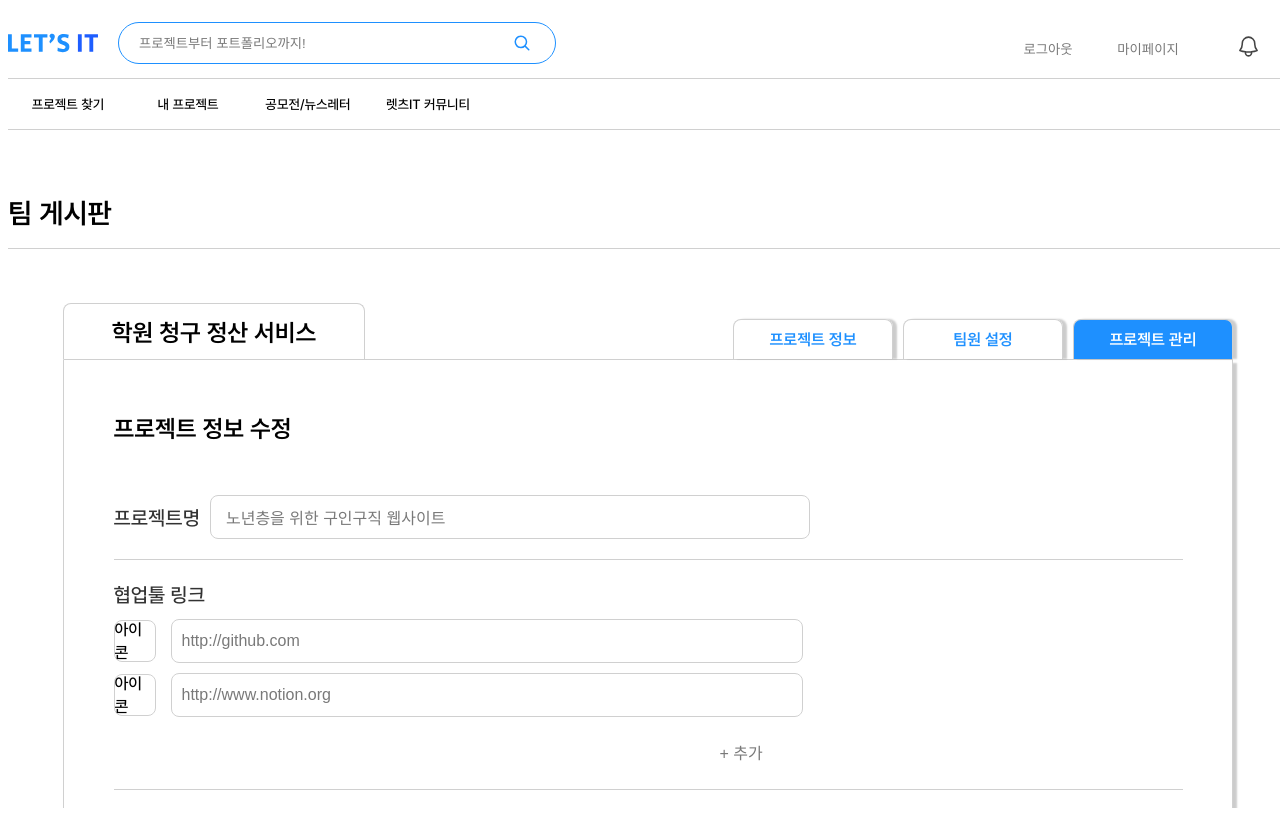
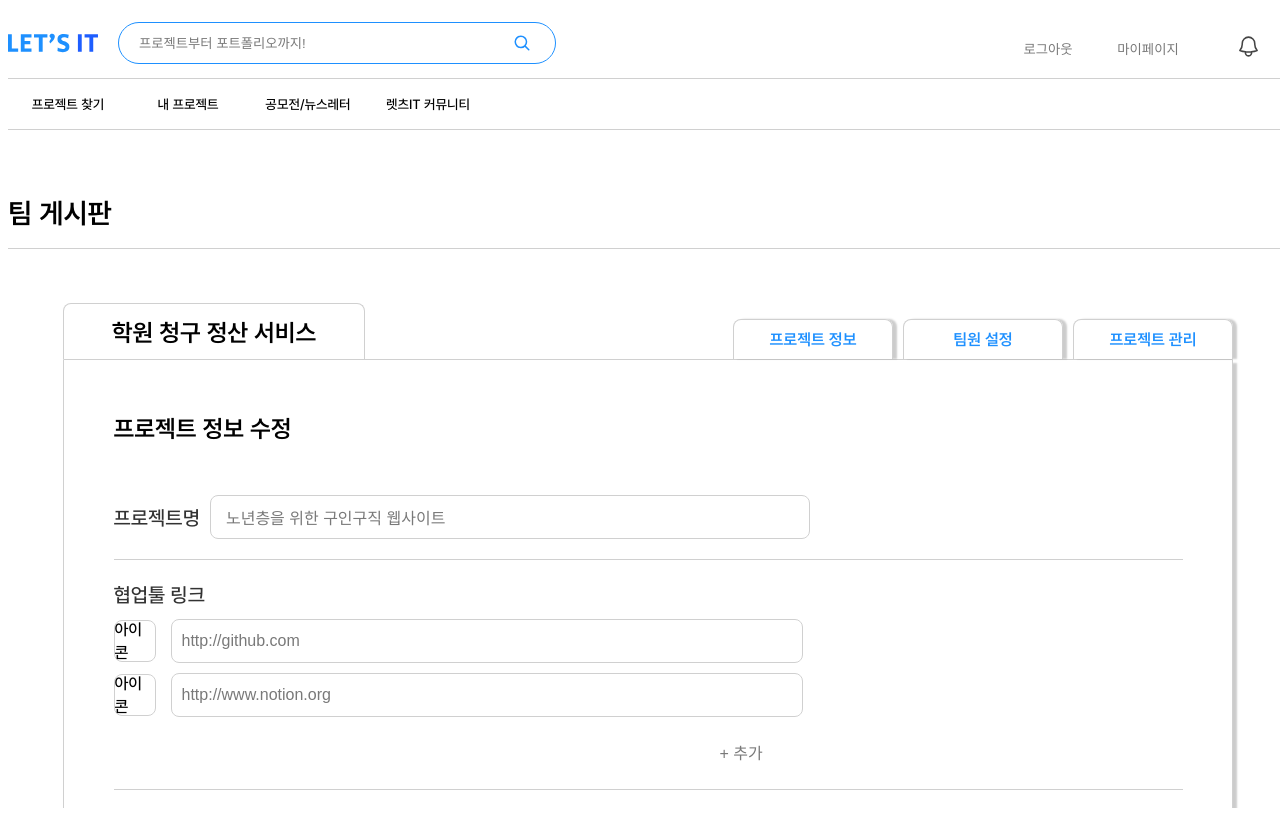
Before and after one commit to yezixx/SOLUX_LETS_IT_Frontend, a React (Vite) app: page /UpdateProj in a window 1280 px wide. Built offline with nearby package versions, Linux system fonts and the light colour scheme; the HTML template or start-up script is replaced by a standard one.

Commit message:
Feat: Link -> useNavigate 수정

```diff
--- a/src/Screen/Teamboard/Layout/Nav/TeamNav.jsx
+++ b/src/Screen/Teamboard/Layout/Nav/TeamNav.jsx
@@ -1,47 +1,54 @@
 import styles from "./TeamNav.module.css";
-import { Link, useLocation } from "react-router-dom";
+import { useLocation, useNavigate } from "react-router-dom";
 
 const TeamNav = () => {
   const location = useLocation();
   const currentUrl = location.pathname;
   console.log(currentUrl);
 
+  const nav = useNavigate();
+
+  const navigateToTeamboard = () => {
+    nav("/");
+  };
+  const navigateToMember = () => {
+    nav("/member");
+  };
+  const navigateToManage = () => {
+    nav("/manage");
+  };
+
   return (
     <div className={styles.nav}>
       <div className={styles.nav__container}>
         <div className={styles.nav__label}>학원 청구 정산 서비스</div>
         <div className={styles.nav__buttonContainer}>
-          <Link to={"/"}>
           <button
             className={`${styles.nav__button} ${
               currentUrl === "/" ? styles["nav__button--selected"] : ""
             }`}
+            onClick={navigateToTeamboard}
           >
             프로젝트 정보
           </button>
-          </Link>
-          <Link to={"/SetMember"}>
           <button
             className={`${styles.nav__button} ${
-                currentUrl === "/SetMember"
+              currentUrl === "/member" ? styles["nav__button--selected"] : ""
+            }`}
+            onClick={navigateToMember}
+          >
+            팀원 설정
+          </button>
+          <button
+            className={`${styles.nav__button} ${
+              currentUrl === "/manage" || currentUrl === "/manage/edit"
                 ? styles["nav__button--selected"]
                 : ""
             }`}
-            >
-              팀원 설정
-            </button>
-          </Link>
-          <Link to={"/ManageProj"}>
-            <button
-              className={`${styles.nav__button} ${
-                currentUrl === "/ManageProj" || currentUrl === "/UpdateProj"
-                  ? styles["nav__button--selected"]
-                  : ""
-              }`}
+            onClick={navigateToManage}
           >
             프로젝트 관리
           </button>
-          </Link>
         </div>
       </div>
     </div>
--- a/src/Screen/Teamboard/ManageProj/ManageProj.jsx
+++ b/src/Screen/Teamboard/ManageProj/ManageProj.jsx
@@ -1,9 +1,14 @@
 import styles from "./ManageProj.module.css";
 import AttendanceList from "./AttendanceList/AttendanceList";
 import AttendanceDetail from "./AttendanceDetail/AttendanceDetail";
-import { Link } from "react-router-dom";
+import { useNavigate } from "react-router-dom";
 
 const ManageProj = () => {
+  const nav = useNavigate();
+
+  const navigateToEdit = () => {
+    nav("/manage/edit");
+  };
   return (
     <div className={styles.manageProj}>
       <div className={styles.manageProj__label}>회의 참석 인증</div>
@@ -12,9 +17,7 @@ const ManageProj = () => {
         <AttendanceDetail />
       </div>
       <div className={styles.manageProj__button}>
-        <Link to={"/UpdateProj"}>
-          <button>프로젝트 정보 수정</button>
-        </Link>
+        <button onClick={navigateToEdit}>프로젝트 정보 수정</button>
       </div>
     </div>
   );
--- a/src/Screen/Teamboard/UpdateProj/UpdateProj.jsx
+++ b/src/Screen/Teamboard/UpdateProj/UpdateProj.jsx
@@ -2,7 +2,7 @@ import { useState } from "react";
 import CollabLink from "./CollabLink/CollabLink";
 import styles from "./UpdateProj.module.css";
 import MemberItem from "../../../Components/MemberItem/MemberItem";
-import { Link } from "react-router-dom";
+import { useNavigate } from "react-router-dom";
 
 const UpdateProj = () => {
   const collabLinks = [
@@ -31,6 +31,16 @@ const UpdateProj = () => {
 
   const onChangeProjectName = (e) => {
     setprojectName(e.target.value);
+  };
+
+  const nav = useNavigate();
+
+  const navigateToManage = () => {
+    nav("/manage");
+  };
+
+  const navigateToFeedback = () => {
+    nav("/feedback");
   };
 
   return (
@@ -62,12 +72,13 @@ const UpdateProj = () => {
             ))}
           </div>
           <div className={styles.updateProj__saveButton}>
-            <Link to={"/ManageProj"}>
-              <button>저장</button>
-            </Link>
+            <button onClick={navigateToManage}> 저장</button>
           </div>
         </div>
-        <button className={styles.updateProj__finishButton}>
+        <button
+          className={styles.updateProj__finishButton}
+          onClick={navigateToFeedback}
+        >
           프로젝트 종료
         </button>
       </div>
```
Lines whose indentation alone changed are shown as unchanged.
